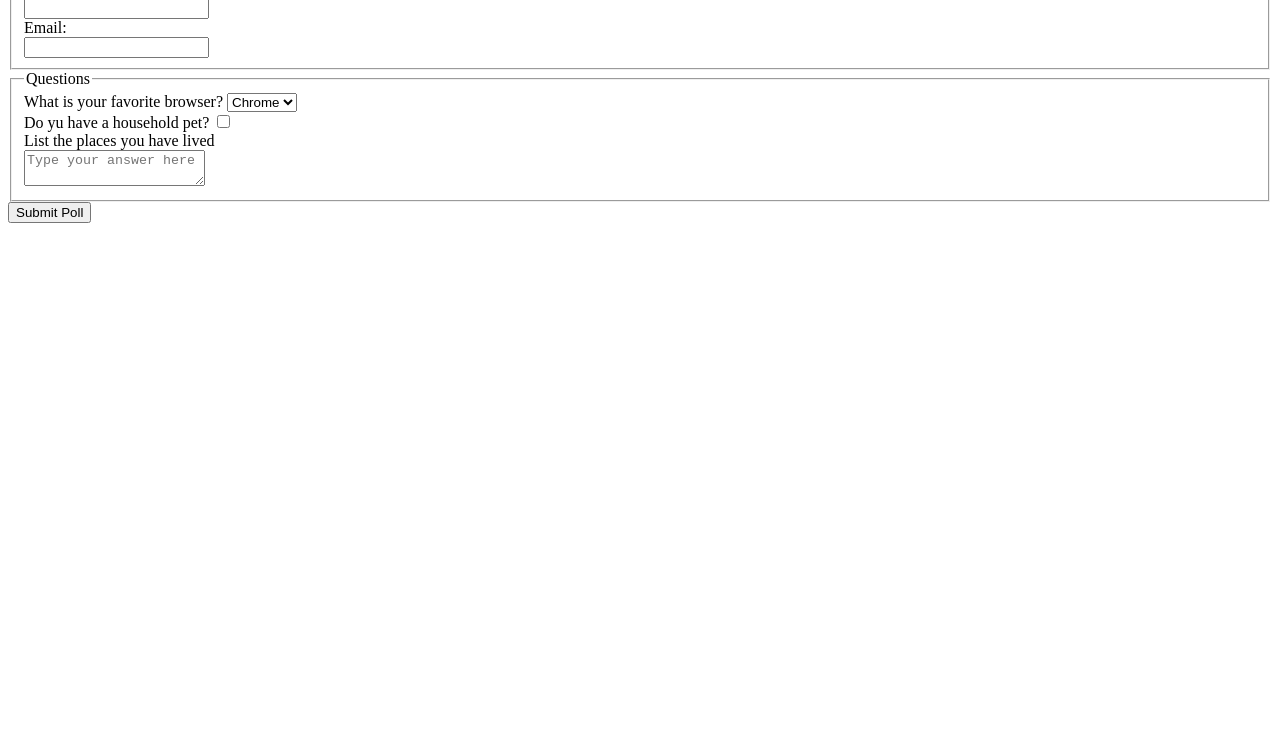
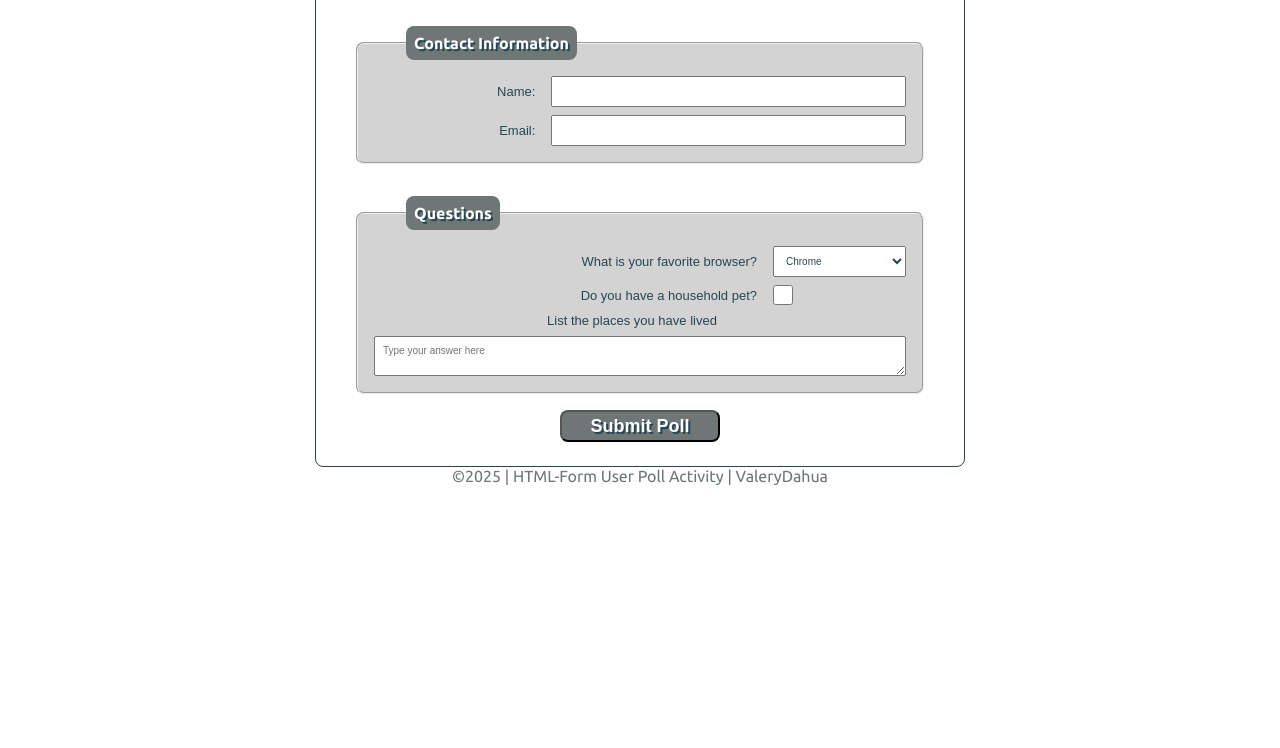
Before and after one commit to valeryds27/wdd130, a plain HTML site: page week05/poll-form.html in a window 1280 px wide. Shown: the part 52-800 px from the top of the page. Drawn offline with Linux system fonts and the light colour scheme; a web font is replaced by a local one.

Commit message:
week05css

```diff
--- a/week05/poll-form.html
+++ b/week05/poll-form.html
@@ -4,38 +4,50 @@
         <meta charset="UTF-8">
         <meta name="viewport" content="width=device-width" initial-scale="1.0">
         <title>Poll-form</title>
+        <link rel="preconnect" href="https://fonts.googleapis.com">
+        <link rel="preconnect" href="https://fonts.gstatic.com" crossorigin>
+        <link href="https://fonts.googleapis.com/css2?family=Google+Sans+Code:ital,wght@0,300..800;1,300..800&family=Ubuntu:ital,wght@0,300;0,400;0,500;0,700;1,300;1,400;1,500;1,700&display=swap" rel="stylesheet">
+        <link rel="stylesheet" href="styles/poll-form.css">
     </head>
     <body>
         <header>
-
+            <h1>WDD130|HTML Form-User Poll</h1>
         </header>
         <main>
             <form>
                 <fieldset>
                     <legend>Contact Information</legend>
-                    <label for="fullname">Name:</label><br>
-                    <input type="text" id="fullname" name="fullname"><br>
-                    <labeñ for="useremail">Email:</labe><br>
-                    <input type="email" id="useremail" name="useremail"></input><br>
+                    <div class="form-item column2">
+                    <label for="fullname">Name:</label>
+                    <input type="text" id="fullname" name="fullname">
+                    </div>
+                    <div class="form-item column2">
+                    <label for="useremail">Email:</label>
+                    <input type="email" id="useremail" name="useremail"></input>
+                    </div>
                 </fieldset>
                 <fieldset>
                     <legend>Questions</legend>
+                    <div class="form-item column1">
                     <label for="browser">What is your favorite browser?</label>
                     <select id="browser" name="browser">
                         <option value="chrome">Chrome</option>
                         <option value="firefox">Firefox</option>
                         <option value="edge">Edge</option>
-                    </select><br>
-                    <label for="pet">Do yu have a household pet?</label>
-                    <input type="checkbox" id="pet" name="pet"><br>
-                    <label for="feedback">List the places you have lived</label><br>
+                    </select>
+                    </div>
+                    <div class="form-item column1">
+                    <label for="pet">Do you have a household pet?</label>
+                    <input type="checkbox" id="pet" name="pet">
+                    </div>
+                    <label for="feedback" class="feedback">List the places you have lived</label>
                     <textarea placeholder="Type your answer here" id="feedback" name="feedback"></textarea>
                 </fieldset>
                 <button type="submit">Submit Poll</button>
             </form>
         </main>
         <footer>
-
+            <p>©2025 | HTML-Form User Poll Activity | ValeryDahua</p>
         </footer>
     </body>
 </html>
--- /dev/null
+++ b/week05/styles/poll-form.css
@@ -0,0 +1,119 @@
+:root{
+    --principal-font:'Ubuntu', sans-serif;
+    --secondary-font:'Google Sans Code', sans-serif;
+    --primary-color:#6e7776;
+    --secondary-color: #264653;
+    --border-radius: 0.5rem;
+}
+
+*{
+    margin:0;
+    padding:0;
+    box-sizing: border-box;
+}
+body{
+    font-family: var(--principal-font);
+    font-size:1rem;
+}
+header{
+    margin: 0 auto;
+    width: 650px;
+}
+h1{
+    font-family: var(--principal-font);
+    color: var(--primary-color);
+    text-align: center;
+    text-shadow: var(--secondary-color) 1px 1px;
+}
+
+
+form{
+    display: grid;
+    width:650px;
+    margin: 0 auto;
+    padding: 1.5rem;
+    border: var(--secondary-color) 1px solid;
+    border-radius: var(--border-radius);
+
+}
+
+fieldset{
+    display:grid;
+    grid-gap: .5rem;
+    background-color: #d3d3d3;
+    border-radius: var(--border-radius);
+    margin:1rem;
+    padding:1rem;
+}
+
+legend{
+    font-weight: bold;
+    margin-left:2rem;
+    padding:0.5rem;
+    border-radius: var(--border-radius);
+    color:white;
+    text-shadow: var(--secondary-color) 2px 2px;
+    background-color:var(--primary-color);
+}
+
+label, input, select, button, textarea {
+    font-family: var(--secondary-font);
+    color: var(--secondary-color);
+    font-size: small;
+}
+
+label{
+    text-align:right;
+    padding-right: 1rem;
+}
+
+.feedback {
+    text-align: center;
+}
+
+input, select, textarea {
+    padding: 0.5rem;
+    font-size: 10px;
+}
+
+input[type="checkbox"]{
+    width: 20px;
+    height: 20px;
+    vertical-align: bottom;
+}
+
+button{
+    background-color: var(--primary-color);
+    color:white;
+    font-weight: bold;
+    height: 2rem;
+    width: 10rem;
+    font-size:large;
+    text-shadow: #264653 2px 2px;
+    margin: auto;
+    border-radius: var(--border-radius);
+}
+
+button:hover {
+    background-color: var(--secondary-color);
+}
+
+footer {
+    text-align: center;
+    color: var(--primary-color);
+    font-size: medium;
+    width:100%;
+}
+
+.form-item {
+    display:grid;
+    align-items:center;
+}
+
+.column1{
+    grid-template-columns: 3fr 1fr;
+}
+
+.column2{
+    grid-template-columns: 1fr 2fr;
+}
```
